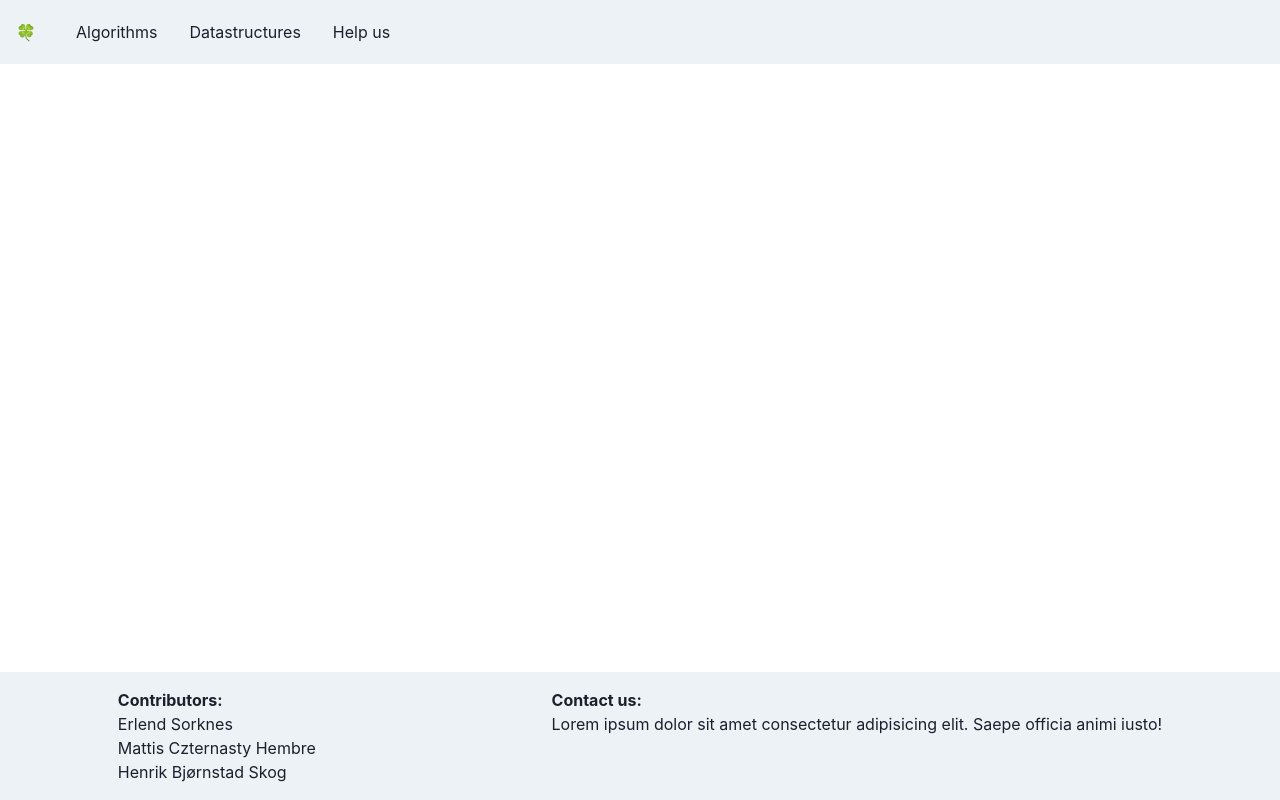
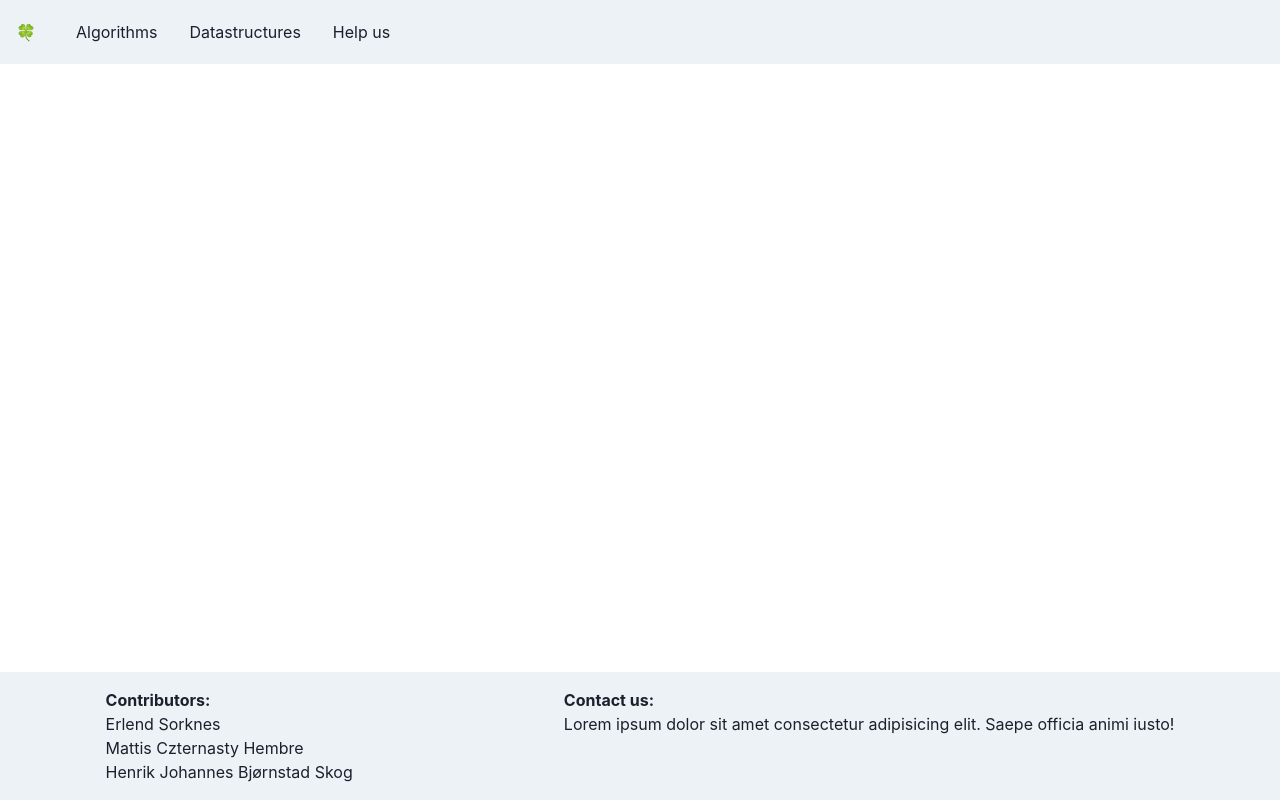
Before and after one commit to erlendsorknes/Algorithm-Learning-Site, a React (Create React App) app: page / in a window 1280 px wide. Built offline with nearby package versions, Linux system fonts and the light colour scheme.

Commit message:
made an simple footer

```diff
--- a/src/components/Footer/index.tsx
+++ b/src/components/Footer/index.tsx
@@ -11,7 +11,7 @@ const Footer = () => (
             <h2><b>Contributors:</b></h2>
             <p>Erlend Sorknes</p>
             <p>Mattis Czternasty Hembre</p>
-            <p>Henrik Bjørnstad Skog</p>
+            <p>Henrik Johannes Bjørnstad Skog</p>
         </Flex>
         <Flex direction="column" p="4" rounded="6">
             <h2><b>Contact us:</b></h2>
```
